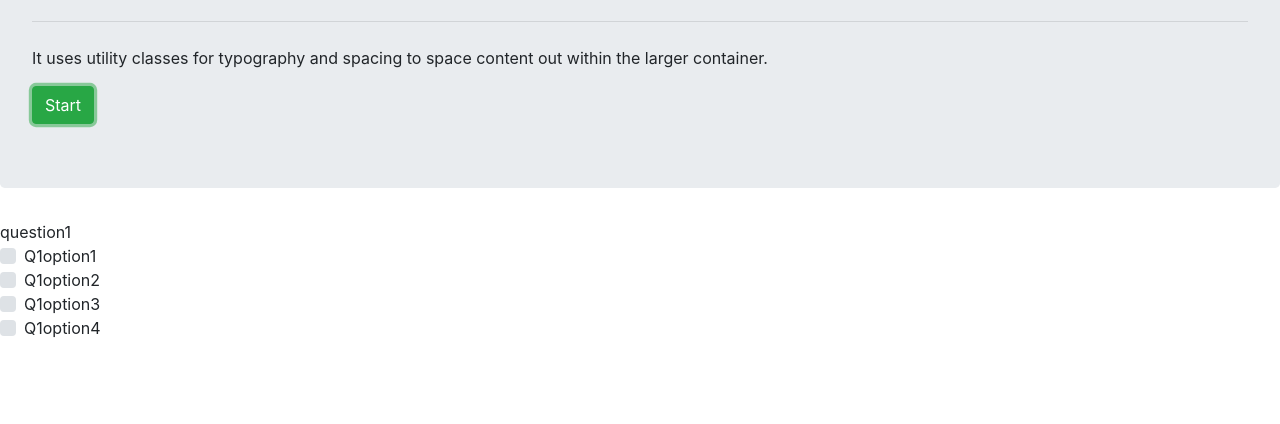
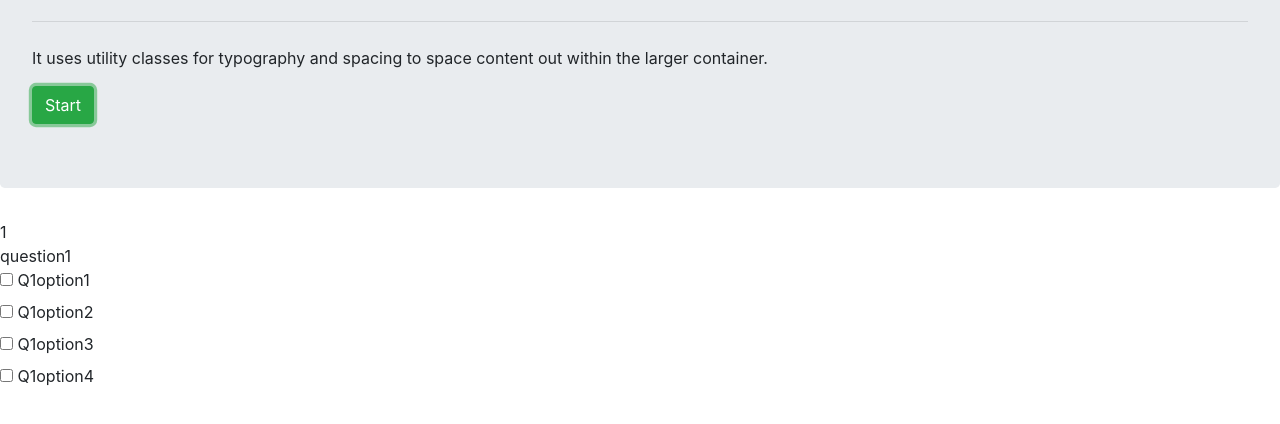
Before and after one commit to nreddyd/TriviaGame, a plain HTML site: page index.html in a window 1280 px wide. Both pictures are taken after a click on the button "Start". Shown: the part 172-596 px from the top of the page. Drawn offline with nearby package versions, Linux system fonts and the light colour scheme.

Commit message:
updated file

```diff
--- a/assets/javascript/app.js
+++ b/assets/javascript/app.js
@@ -2,7 +2,7 @@ var trivia = [
   {
     question: "question1",
     options: ["Q1option1", "Q1option2", "Q1option3", "Q1option4"],
-    answer: "option1"
+    answer: "Q1option1"
   },
   {
     question: "question2",
@@ -26,34 +26,87 @@ var trivia = [
   }
 ];
 
-var count = 0;
+var game = {
+  count: 2,
+  triviaindex: 0,
+  currentanswer: "",
+  correctanswers: 0,
+  wronganswers: 0,
+  answered: 0,
+  timer: function() {
+    console.log(game.count);
+    game.count--;
+    $("#counter").text(game.count);
+    if (game.count === 0) {
+      game.timeup();
+    }
+  },
+  displayquestion: function() {
+    TriviaID = setInterval(this.timer, 2000);
+    $("#triviaquestion").text(trivia[this.triviaindex].question);
+    $("#option1label").text(trivia[this.triviaindex].options[0]);
+    $("#option2label").text(trivia[this.triviaindex].options[1]);
+    $("#option3label").text(trivia[this.triviaindex].options[2]);
+    $("#option4label").text(trivia[this.triviaindex].options[3]);
+  },
+  nextquestion: function() {
+    this.count = 2;
+    $("#counter").text(this.count);
+    this.triviaindex++;
+    this.displayquestion();
+  },
+  timeup: function() {
+    clearInterval(TriviaID);
+    $("#counter").text(game.count);
+    if (game.triviaindex < trivia.length - 1) {
+      game.nextquestion();
+    } else {
+      game.displayresult();
+    }
+  },
+  displayresult: function() {
+    $("#container").html("<p>correct answers " + this.correctanswers + "<p>");
+    $("#container").append("<p>wrong answer " + this.wronganswers + "<p>");
+    $("#container").append("<p>unanswerd " + (5 - this.answered) + "<p>");
+  },
+  clicked: function() {
+    clearInterval(TriviaID);
+    this.answered++;
 
+    $("#option1").prop("checked", false);
+    $("#option2").prop("checked", false);
+    $("#option3").prop("checked", false);
+    $("#option4").prop("checked", false);
+
+    console.log("inside clicked");
+    if (this.currentanswer === trivia[this.triviaindex].answer) {
+      this.correctanswers++;
+      if (this.triviaindex < trivia.length - 1) {
+        this.nextquestion();
+      } else {
+        this.displayresult();
+      }
+    } else {
+      this.wronganswers++;
+      if (this.triviaindex < trivia.length - 1) {
+        this.nextquestion();
+      } else {
+        this.displayresult();
+      }
+    }
+  }
+};
 $("#start").on("click", function() {
-  $("#triviaquestion").text(trivia[0].question);
-  $("#customCheck1label").text(trivia[0].options[0]);
-  $("#customCheck2label").text(trivia[0].options[1]);
-  $("#customCheck3label").text(trivia[0].options[2]);
-  $("#customCheck4label").text(trivia[0].options[3]);
+  game.displayquestion();
+});
+$(".answercheckbox").on("click", function() {
+  game.currentanswer = $(this)
+    .next("label")
+    .text();
+
+  game.clicked();
 });
 
-// function displayquestion() {
-//   if (count === trivia.length) {
-//     $("#questioncontainer").text("THe ENd");
-//   }
-
-//   for (i = o; i < trivia.length; i++) {
-//     $("#triviaquestiom").html(trivia[i].question);
-//     $("#customCheck1label").html(trivia[i].option[0]);
-//     $("#customCheck2label").html(trivia[i].option[1]);
-//     $("#customCheck3label").html(trivia[i].option[2]);
-//     $("#customCheck4label").html(trivia[i].option[3]);
-//   }
-
-//   count++;
-// }
-
-// function startquestions() {
-//   triviainterval = setInterval(displayquestion, 2000);
-// }
-
-// startquestions();
+// $('#type1').click(function() {
+//     $('#type2').not('#type1').removeAttr('checked');
+// });
--- a/index.html
+++ b/index.html
@@ -20,29 +20,27 @@
         <p>It uses utility classes for typography and spacing to space content out within the larger container.</p>
         <button type="button" class="btn btn-success" id="start">Start</button>
     </div>
-    <div id="questioncontainer">
+    <div id="counter"></div>
+    <div id="container">
         <div id="triviaquestion"></div>
 
 
-        <div class="custom-control custom-checkbox">
-            <input type="checkbox" class="custom-control-input" id="customCheck1">
-            <label class="custom-control-label" id="customCheck1label" for="customCheck1"></label>
-        </div>
+        <input class="answercheckbox" id="option1" type="checkbox" name="option" value="option1">
+        <label id="option1label"></label>
+        <br>
+        <input class="answercheckbox" id="option2" type="checkbox" name="option" value="option2">
+        <label id="option2label"></label>
 
-        <div class="custom-control custom-checkbox">
-            <input type="checkbox" class="custom-control-input" id="customCheck2">
-            <label class="custom-control-label" id="customCheck2label" for="customCheck2"></label>
-        </div>
+        <br>
+        <input class="answercheckbox" id="option3" type="checkbox" name="option" value="option3">
+        <label id="option3label"></label>
 
-        <div class="custom-control custom-checkbox">
-            <input type="checkbox" class="custom-control-input" id="customCheck3">
-            <label class="custom-control-label" id="customCheck3label" for="customCheck3"></label>
-        </div>
+        <br>
+        <input class="answercheckbox" id="option4" type="checkbox" name="option" value="option4">
+        <label id="option4label"></label>
 
-        <div class="custom-control custom-checkbox">
-            <input type="checkbox" class="custom-control-input" id="customCheck4">
-            <label class="custom-control-label" id="customCheck4label" for="customCheck4"></label>
-        </div>
+        <br>
+
     </div>
     <script src="https://code.jquery.com/jquery-3.3.1.js" integrity="sha256-2Kok7MbOyxpgUVvAk/HJ2jigOSYS2auK4Pfzbm7uH60=" crossorigin="anonymous"></script>
     <script src="assets/javascript/app.js"></script>
```
